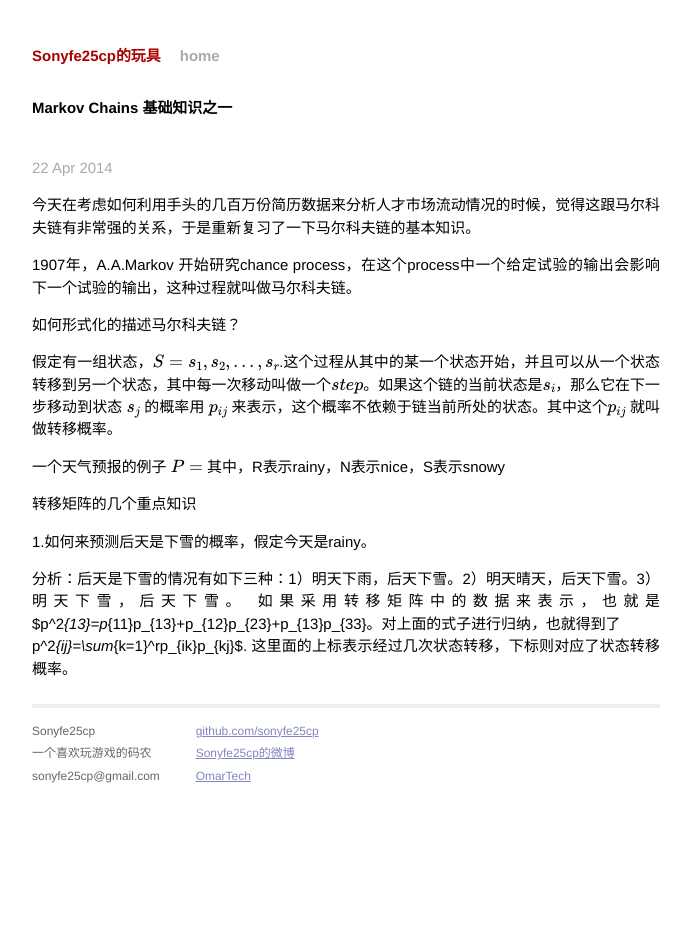
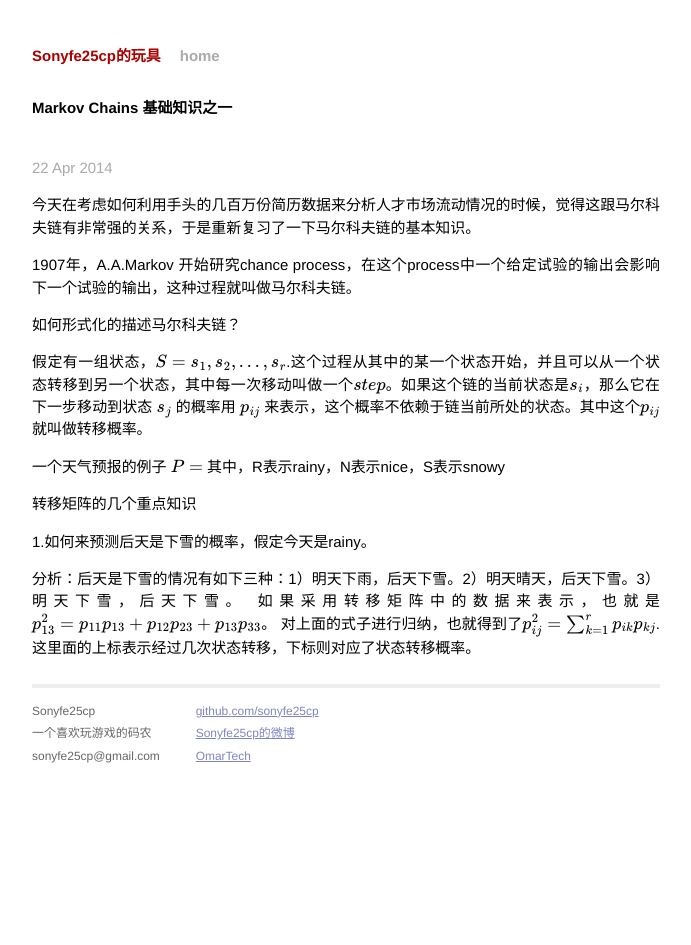
Before and after one commit to sonyfe25cp/sonyfe25cp.github.io, a Jekyll site: the page built from _posts/2014-04-22-markovchains.markdown, in a window 1280 px wide. Shown: the whole page, without its empty margins (294-985 px from the left). Built offline with Jekyll 4.4.1, drawn with Linux system fonts in a browser that asks for light colours; formulas are drawn with MathJax 3.

Commit message:
测试latex

```diff
--- a/_posts/2014-04-22-markovchains.markdown
+++ b/_posts/2014-04-22-markovchains.markdown
@@ -11,7 +11,7 @@ category: markov
 
 如何形式化的描述马尔科夫链？
 
-假定有一组状态，$S = {s_1, s_2, \dots, s_r}$.这个过程从其中的某一个状态开始，并且可以从一个状态转移到另一个状态，其中每一次移动叫做一个$step$。如果这个链的当前状态是$s_i$，那么它在下一步移动到状态 $s_j$ 的概率用 $$p_{ij} $$ 来表示，这个概率不依赖于链当前所处的状态。其中这个$p_{ij}$ 就叫做转移概率。
+假定有一组状态，$S = {s_1, s_2, \dots, s_r}$.这个过程从其中的某一个状态开始，并且可以从一个状态转移到另一个状态，其中每一次移动叫做一个$step$。如果这个链的当前状态是$s_i$，那么它在下一步移动到状态 $s_j$ 的概率用 $$p_{ij}$$ 来表示，这个概率不依赖于链当前所处的状态。其中这个$$p_{ij}$$ 就叫做转移概率。
 
 一个天气预报的例子
 $$
@@ -24,6 +24,6 @@ $$
 1.如何来预测后天是下雪的概率，假定今天是rainy。
 
 分析：后天是下雪的情况有如下三种：1）明天下雨，后天下雪。2）明天晴天，后天下雪。3）明天下雪，后天下雪。
-如果采用转移矩阵中的数据来表示，也就是$p^2_{13}=p_{11}p_{13}+p_{12}p_{23}+p_{13}p_{33}$。
-对上面的式子进行归纳，也就得到了$p^2_{ij}=\sum_{k=1}^rp_{ik}p_{kj}$.
+如果采用转移矩阵中的数据来表示，也就是$$p^2_{13}=p_{11}p_{13}+p_{12}p_{23}+p_{13}p_{33}$$。
+对上面的式子进行归纳，也就得到了$$p^2_{ij}=\sum_{k=1}^rp_{ik}p_{kj}$$.
 这里面的上标表示经过几次状态转移，下标则对应了状态转移概率。
```
